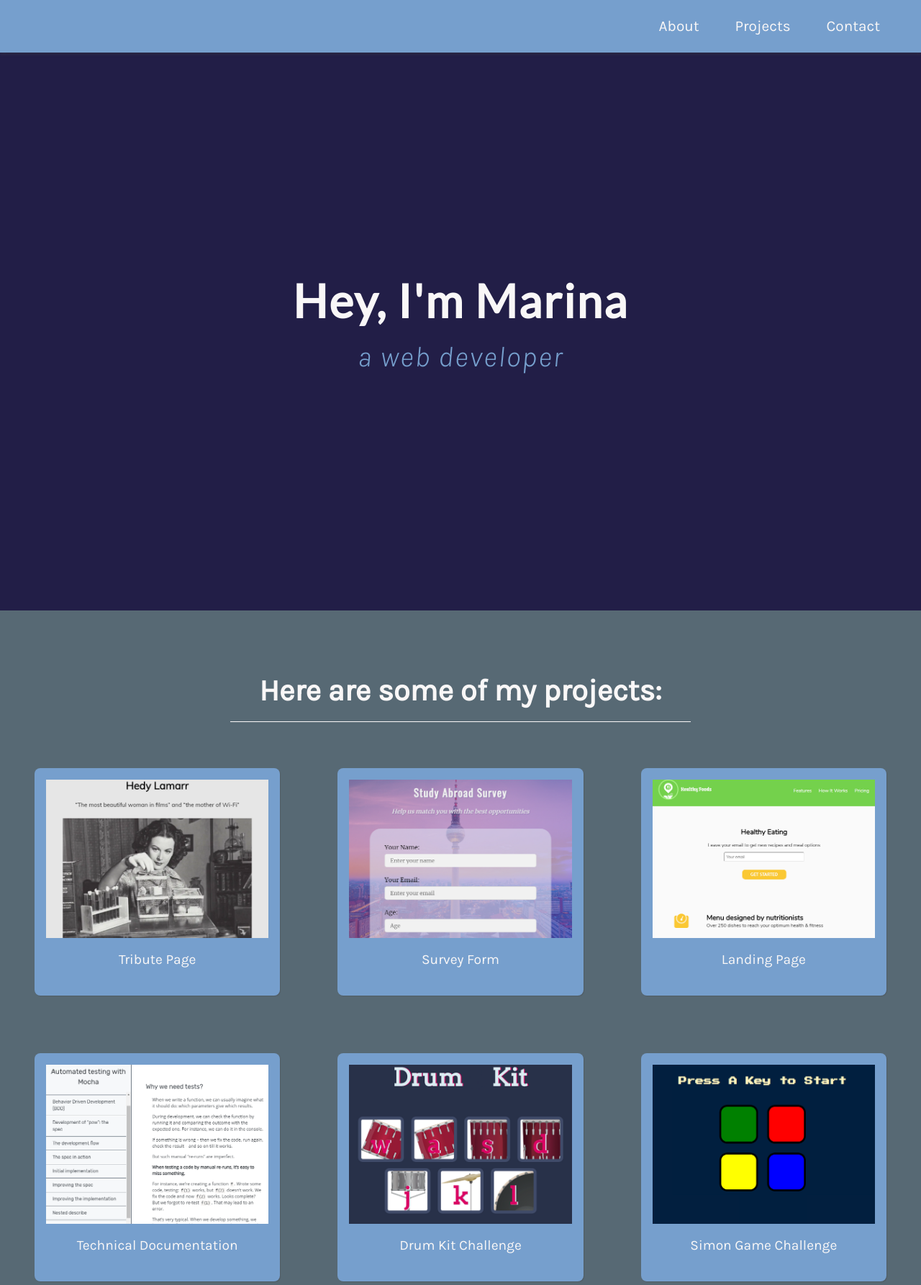
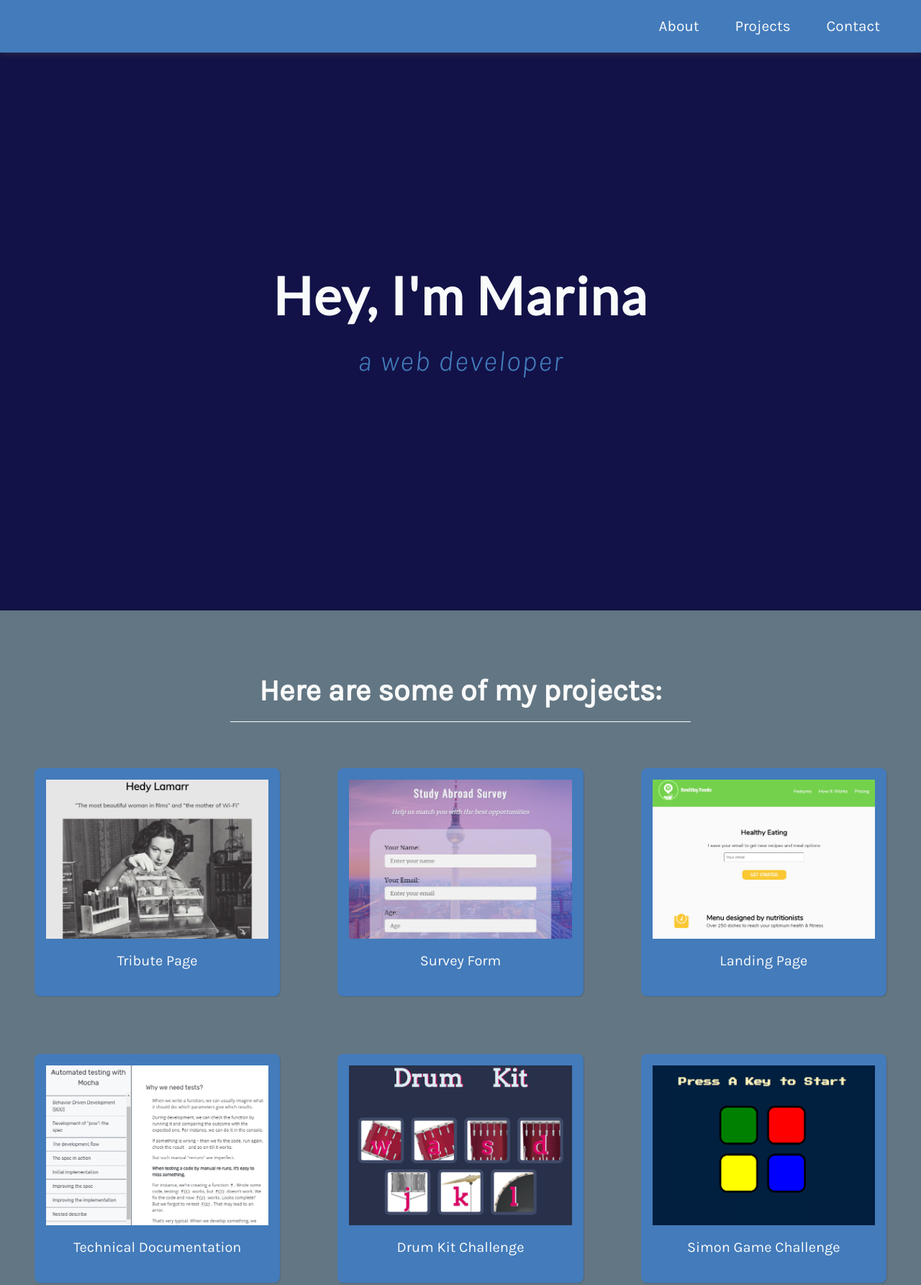
Before and after one commit to marinaandthecode/personal-portfolio, a plain HTML site: page index.html in a window 1280 px wide. Shown: the top 1785 px of the page at 72% size. Drawn offline with Linux system fonts and the light colour scheme.

Commit message:
Fix contrast and typography

```diff
--- a/css/styles.css
+++ b/css/styles.css
@@ -1,10 +1,10 @@
 /** Custom Properties **/
 
 :root {
-  --main-darkblue: #221E47;
-  --main-white: #F9F7F7;
-  --main-blue: #769FCD;
-  --main-gray: #576974;
+  --main-darkblue: #121248;
+  --main-white: #f9fafa;
+  --main-blue: #437bbb;
+  --main-gray: #637683;
 }
 
 /** Reset **/
@@ -39,7 +39,7 @@ body {
 
 h1 {
   font-family: 'Lato', Helvetica, sans-serif;
-  font-size: 4rem;
+  font-size: 4.5rem;
 }
 
 h2 {
@@ -72,7 +72,7 @@ img {
   display: flex;
   justify-content: flex-end;
   background-color: var(--main-blue);
-  box-shadow: 0 3px 4px rgba(65, 65, 65, 0.3);
+  box-shadow: 0 3px 8px rgba(65, 65, 65, 0.4);
   z-index: 2;
 }
 
@@ -113,6 +113,7 @@ img {
   flex-direction: column;
   justify-content: center;
   align-items: center;
+  text-align: center;
   background-color: var(--main-darkblue);
   letter-spacing: 2px;
 }
@@ -122,6 +123,7 @@ img {
   font-weight: 300;
   font-style: italic;
   font-size: 2.5rem;
+  padding: 0.5rem;
 }
 
 @media (max-width: 500px) {
@@ -161,6 +163,9 @@ img {
   .projects-section {
     padding: 4rem 1.5rem;
   }
+  .projects-section-header {
+    font-size: 2rem;
+  }
   .projects-grid {
     grid-template-columns: 1fr;
   }
@@ -179,7 +184,7 @@ img {
 }
 
 .project-title {
-  font-size: 1.2rem;
+  font-size: 1.25rem;
   padding: 0 1.5rem 1.5rem 1.5rem;
 }
 
@@ -191,6 +196,7 @@ img {
   font: inherit;
   border: none;
   border-radius: 0.2rem;
+  font-size: 1.2rem;
 }
 
 .btn:hover {
@@ -234,7 +240,7 @@ img {
 
 .contact-section-header p {
   font-weight: 300;
-  font-size: 1.3rem;
+  font-size: 1.4rem;
   font-style: italic;
   color: var(--main-blue);
 }
@@ -255,6 +261,11 @@ img {
 }
 
 @media (max-width: 500px) {
+  .contact-links {
+    margin-top: 2rem;
+    font-size: 1.4rem;
+  }
+
   .contact-links a {
     padding: 0.2rem 0.5rem;
   }
@@ -270,7 +281,6 @@ footer {
   justify-content: flex-end;
   align-items: center;
   border-top: 3px solid var(--main-blue);
-  box-shadow: 0 -2px 2px rgba(65, 65, 65, 0.3);
   padding: 1.5rem;
 }
 
--- a/index.html
+++ b/index.html
@@ -24,7 +24,7 @@
       <div class="projects-grid">
         <a href="https://codepen.io/chtotoyest/full/RwwpRLp" target="_blank" class="project-tile hover-push"><img class="project-image" src="images\tribute-page.PNG" alt="project"><p class="project-title">Tribute Page</p></a>
         <a href="https://codepen.io/chtotoyest/full/rNNyWjp" target="_blank" class="project-tile hover-push"><img class="project-image" src="images\survey-form.PNG" alt="project"><p class="project-title">Survey Form</p></a>
-        <a href="https://codepen.io/chtotoyest/full/bGGrYvw" target="_blank" class="project-tile hover-push"><img class="project-image" src="images\product-landing-page.PNG" alt="project"><p class="project-title hover-push">Landing Page</p></a>
+        <a href="https://codepen.io/chtotoyest/full/bGGrYvw" target="_blank" class="project-tile hover-push"><img class="project-image" src="images\product-landing-page.PNG" alt="project"><p class="project-title">Landing Page</p></a>
         <a href="https://codepen.io/chtotoyest/full/wvBvXwP" target="_blank" class="project-tile hover-push"><img class="project-image" src="images\tech-doc-page.PNG" alt="project"><p class="project-title">Technical Documentation</p></a>
         <a href="https://marinaandthecode.github.io/drum-kit-challenge/" target="_blank" class="project-tile hover-push"><img class="project-image" src="images\drum-kit.PNG" alt="project"><p class="project-title">Drum Kit Challenge</p></a>
         <a href="https://marinaandthecode.github.io/simon-game-challenge/" target="_blank" class="project-tile hover-push"><img class="project-image" src="images\simon-game.PNG" alt="project"><p class="project-title">Simon Game Challenge</p></a>
```
